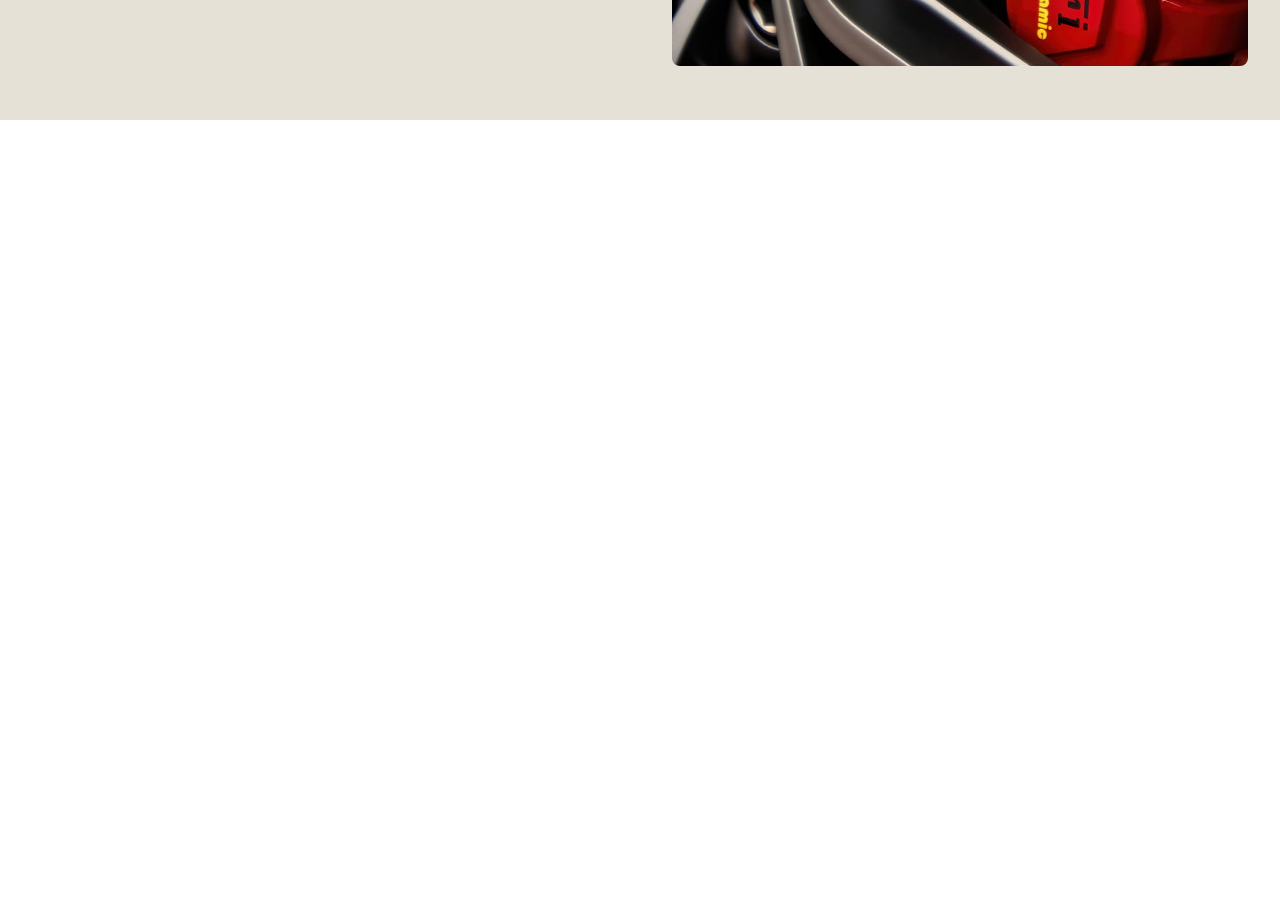
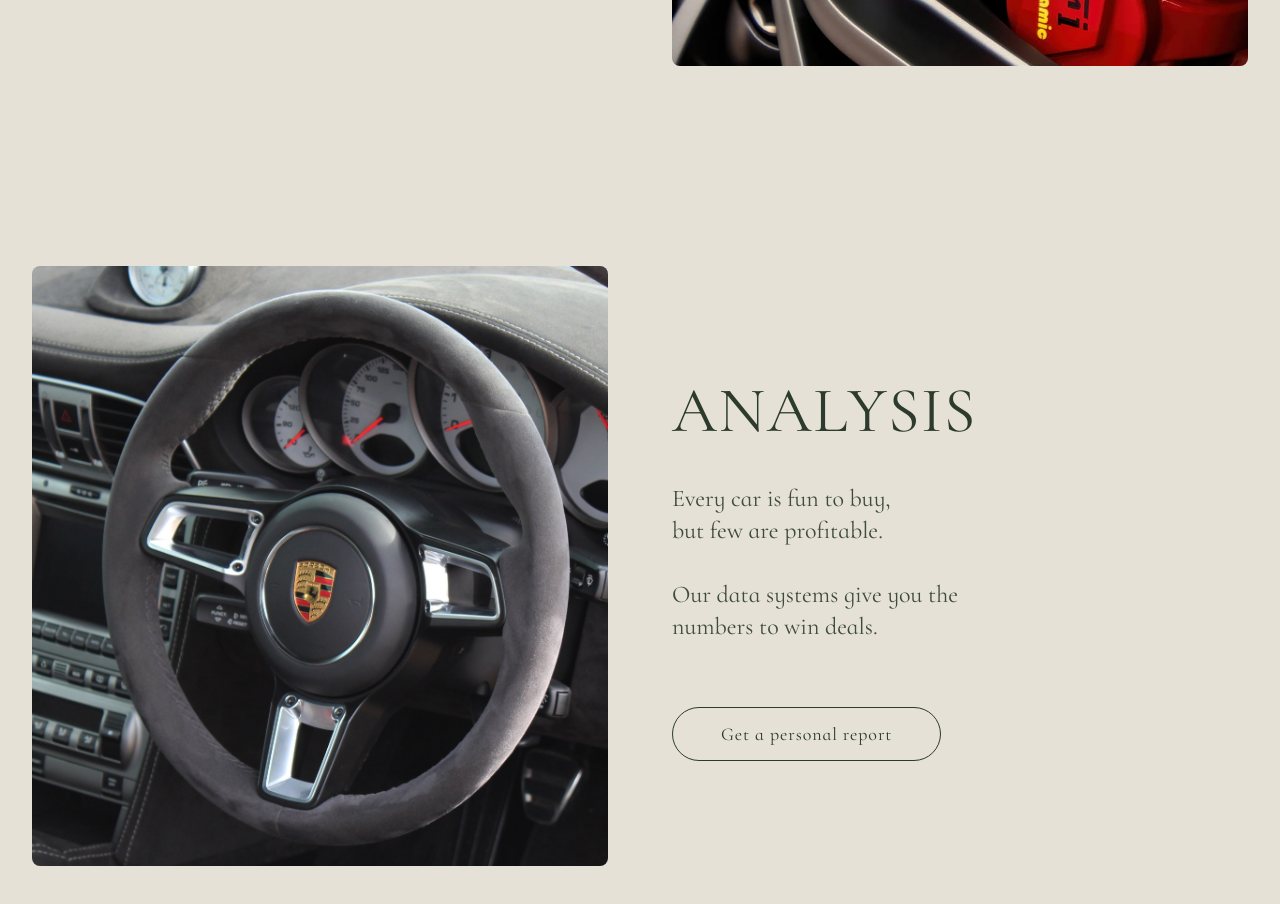
Before and after one commit to rafaelsinger/maison, a Next.js app: page / in a window 1280 px wide. Shown: the part 1480-2384 px from the top of the page. Before the commit the page ends 1600 px from the top, so only its background shows below. Built offline with nearby package versions, Linux system fonts and the light colour scheme.

Commit message:
analysis section

```diff
--- a/app/page.tsx
+++ b/app/page.tsx
@@ -95,6 +95,40 @@ export default function Home() {
           </div>
         </div>
       </section>
+
+      {/* Analysis Section */}
+      <section className="min-h-screen bg-[#E5E1D6] relative overflow-hidden">
+        <div className="max-w-7xl mx-auto px-8 py-24 flex items-center gap-16">
+          <div className="w-1/2 relative h-[600px]" data-animate-on-scroll>
+            <Image
+              src="/porsche1.jpg"
+              alt="Porsche steering wheel detail"
+              fill
+              className="object-cover rounded-lg"
+              sizes="(max-width: 768px) 100vw, 50vw"
+            />
+          </div>
+          <div className="w-1/2 space-y-8" data-animate-on-scroll>
+            <h2 className="text-[4rem] font-['Cormorant_Infant'] text-[#2C3B2D] leading-tight tracking-wide">
+              ANALYSIS
+            </h2>
+            <p className="text-2xl font-['Cormorant_Infant'] text-[#2C3B2D]/90">
+              Every car is fun to buy,
+              <br />
+              but few are profitable.
+            </p>
+            <p className="text-2xl font-['Cormorant_Infant'] text-[#2C3B2D]/90">
+              Our data systems give you the
+              <br />
+              numbers to win deals.
+            </p>
+            <button className="mt-8 px-12 py-3 border border-[#2C3B2D] rounded-[2rem] text-[#2C3B2D] font-['Cormorant_Infant'] text-lg tracking-wider hover:bg-[#2C3B2D] hover:text-white transition-colors">
+              Get a personal report
+            </button>
+          </div>
+        </div>
+      </section>
+
     </div>
   );
 }
```
Also changed, not shown: public/porsche1.jpg (added).
